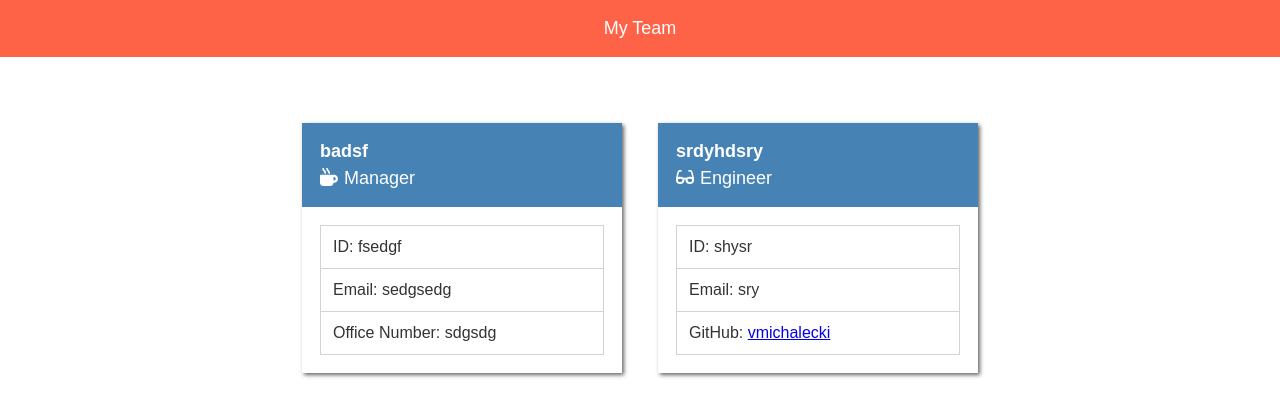
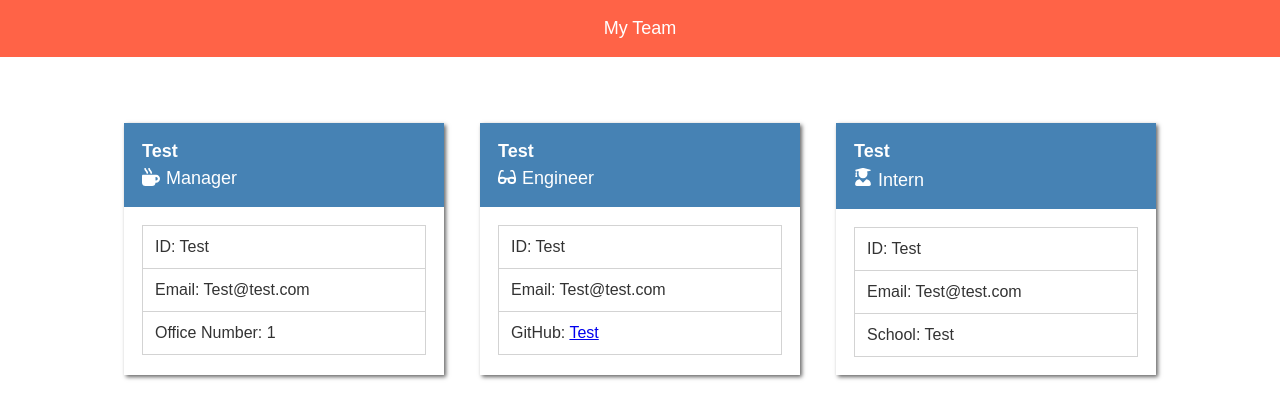
Before and after one commit to vmichalecki/team-profile-generator, a website: page output/team.html in a window 1280 px wide. Drawn offline with Linux system fonts and the light colour scheme.

Commit message:
updated readme

```diff
--- a/output/team.html
+++ b/output/team.html
@@ -18,7 +18,7 @@
 
         <div class="bxs-01 f-1 m">
             <div class="bgc-blue c-white fz-18 p">
-                <div class="fw-600">badsf</div>
+                <div class="fw-600">Test</div>
                 <div class="d-f mt--">
                     <svg aria-hidden="true" class="h-18 w-18" focusable="false" role="img"
                         xmlns="http://www.w3.org/2000/svg" viewBox="0 0 512 512">
@@ -30,15 +30,15 @@
                 </div>
             </div>
             <div class="p">
-                <div class="bdc-gray bdls-s bdrs-s bdts-s bdw-1 p-">ID: fsedgf</div>
-                <div class="bdc-gray bdls-s bdrs-s bdts-s bdw-1 p-">Email: sedgsedg</div>
-                <div class="bdc-gray bdbs-s bdls-s bdrs-s bdts-s bdw-1 p-">Office Number: sdgsdg</div>
+                <div class="bdc-gray bdls-s bdrs-s bdts-s bdw-1 p-">ID: Test</div>
+                <div class="bdc-gray bdls-s bdrs-s bdts-s bdw-1 p-">Email: Test@test.com</div>
+                <div class="bdc-gray bdbs-s bdls-s bdrs-s bdts-s bdw-1 p-">Office Number: 1</div>
             </div>
         </div>
 
         <div class="bxs-01 f-1 m">
             <div class="bgc-blue c-white fz-18 p">
-                <div class="fw-600">srdyhdsry</div>
+                <div class="fw-600">Test</div>
                 <div class="d-f mt--">
                     <svg aria-hidden="true" class="h-18 w-18" focusable="false" role="img"
                         xmlns="http://www.w3.org/2000/svg" viewBox="0 0 576 512">
@@ -50,11 +50,31 @@
                 </div>
             </div>
             <div class="p">
-                <div class="bdc-gray bdls-s bdrs-s bdts-s bdw-1 p-">ID: shysr</div>
-                <div class="bdc-gray bdls-s bdrs-s bdts-s bdw-1 p-">Email: sry</div>
-                <div class="bdc-gray bdbs-s bdls-s bdrs-s bdts-s bdw-1 p-">GitHub: <a href="https://github.com/vmichalecki">vmichalecki</a></div>
+                <div class="bdc-gray bdls-s bdrs-s bdts-s bdw-1 p-">ID: Test</div>
+                <div class="bdc-gray bdls-s bdrs-s bdts-s bdw-1 p-">Email: Test@test.com</div>
+                <div class="bdc-gray bdbs-s bdls-s bdrs-s bdts-s bdw-1 p-">GitHub: <a href="https://github.com/Test">Test</a></div>
             </div>
         </div>
+
+        <div class="bxs-01 f-1 m">
+            <div class="bgc-blue c-white fz-18 p">
+                <div class="fw-600">Test</div>
+                <div class="ai-bl d-f mt--">
+                    <svg aria-hidden="true" class="h-18 w-18" focusable="false" role="img"
+                        xmlns="http://www.w3.org/2000/svg" viewBox="0 0 448 512">
+                        <path class="f-white"
+                            d="M319.4 320.6L224 416l-95.4-95.4C57.1 323.7 0 382.2 0 454.4v9.6c0 26.5 21.5 48 48 48h352c26.5 0 48-21.5 48-48v-9.6c0-72.2-57.1-130.7-128.6-133.8zM13.6 79.8l6.4 1.5v58.4c-7 4.2-12 11.5-12 20.3 0 8.4 4.6 15.4 11.1 19.7L3.5 242c-1.7 6.9 2.1 14 7.6 14h41.8c5.5 0 9.3-7.1 7.6-14l-15.6-62.3C51.4 175.4 56 168.4 56 160c0-8.8-5-16.1-12-20.3V87.1l66 15.9c-8.6 17.2-14 36.4-14 57 0 70.7 57.3 128 128 128s128-57.3 128-128c0-20.6-5.3-39.8-14-57l96.3-23.2c18.2-4.4 18.2-27.1 0-31.5l-190.4-46c-13-3.1-26.7-3.1-39.7 0L13.6 48.2c-18.1 4.4-18.1 27.2 0 31.6z">
+                        </path>
+                    </svg>
+                    <div class="ml--">Intern</div>
+                </div>
+            </div>
+            <div class="p">
+                <div class="bdc-gray bdls-s bdrs-s bdts-s bdw-1 p-">ID: Test</div>
+                <div class="bdc-gray bdls-s bdrs-s bdts-s bdw-1 p-">Email: Test@test.com</div>
+                <div class="bdc-gray bdbs-s bdls-s bdrs-s bdts-s bdw-1 p-">School: Test</div>
+            </div>
+         </div>
     </section>
 </body>
 
```
Also changed, not shown: README.md, assets/team-profile-generator-screenshot.png (added).
